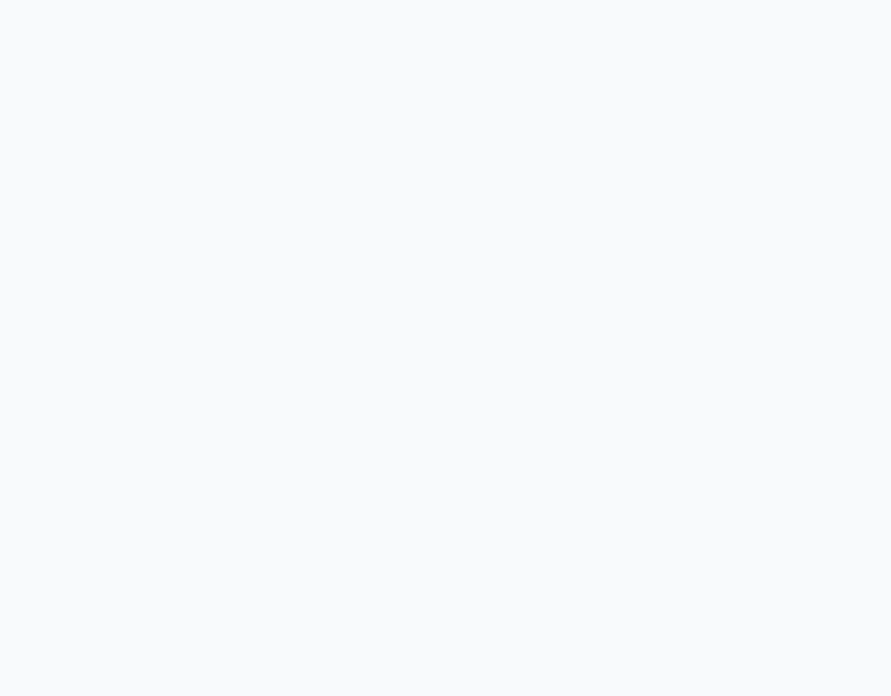
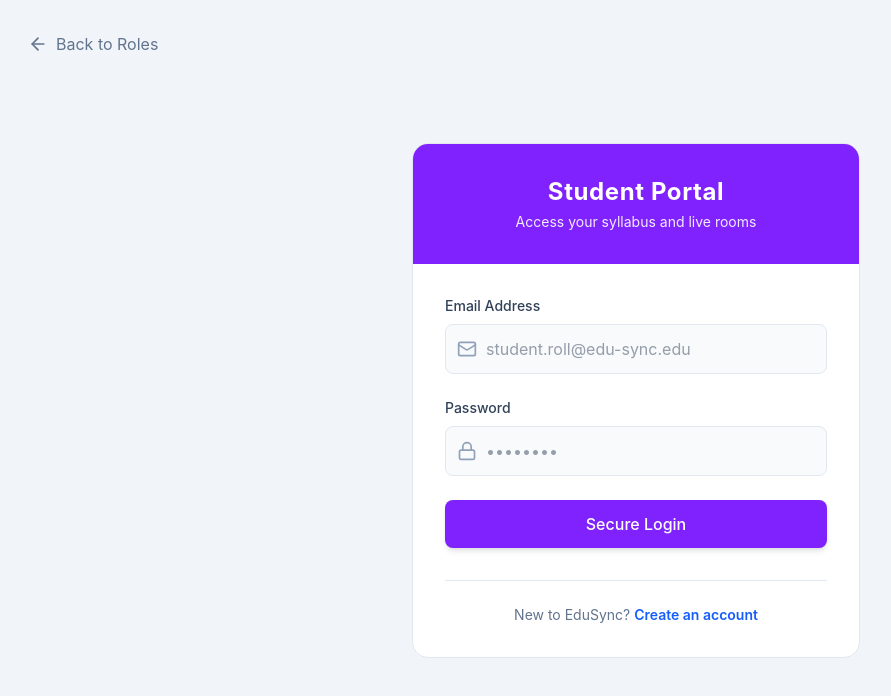
Before and after one commit to sahidbeet960-dot/edusync-project, a React (Vite) app in the folder Edu-Sync/: page /login in a window 1280 px wide. Before the commit this address had no page. Shown: the top 696 px of the page, without its empty margins (4-895 px from the left). Built offline with nearby package versions, Linux system fonts and the light colour scheme.

Commit message:
log in from creation and for this the require packages install

```diff
--- /dev/null
+++ b/Edu-Sync/src/AUTH/Login.jsx
@@ -0,0 +1,174 @@
+import React, { useState } from 'react';
+import { useLocation, useNavigate, Link } from 'react-router-dom';
+import { ArrowLeft, Lock, Mail, Loader2 } from 'lucide-react';
+import apiClient from '../services/api';
+import { jwtDecode } from 'jwt-decode';
+
+const Login = () =>{
+      const navigate=useNavigate()
+      const location=useLocation()
+
+      const attemptedRole=location.state?.role || 'STUDENT'
+
+      const [email,setEmail]=useState('')
+      const [password,setPassword]=useState('')
+      const [isLoading, setIsLoading] = useState(false);
+      const [error, setError] = useState('');
+
+      const registerPath = '/register';
+
+  const roleConfig = {
+    PROFESSOR: {
+      title: 'Professor Access',
+      subtitle: 'Enter your faculty credentials',
+      color: 'bg-blue-600 hover:bg-blue-700',
+      placeholder: 'dr.name@edu-sync.edu',
+    },
+    CR: {
+      title: 'Class Representative Access',
+      subtitle: 'Enter your CR credentials to manage schedules',
+      color: 'bg-green-600 hover:bg-green-700',
+      placeholder: 'cr.name@edu-sync.edu',
+    },
+    STUDENT: {
+      title: 'Student Portal',
+      subtitle: 'Access your syllabus and live rooms',
+      color: 'bg-violet-600 hover:bg-violet-700',
+      placeholder: 'student.roll@edu-sync.edu',
+    }
+  };
+
+    const currentConfig = roleConfig[attemptedRole];
+
+    // this function handel the log in process
+
+    const handleLogin = async (e) => {
+    e.preventDefault();
+    setError('');
+    setIsLoading(true);
+
+    try {
+      const params = new URLSearchParams();
+      params.append('username', email);
+      params.append('password', password);
+
+      const response = await apiClient.post('/api/v1/auth/login', params, {
+        headers: {
+          'Content-Type': 'application/x-www-form-urlencoded'
+        }
+      });
+      const { access_token } = response.data;
+      const decodedToken = jwtDecode(access_token);
+
+      const actualRole = decodedToken.role?.toUpperCase();
+
+      if (actualRole !== attemptedRole) {
+        setError(`Access Denied: This email is registered as a ${actualRole}. Please use the correct login portal.`);
+        setIsLoading(false);
+        return;
+      }
+
+      localStorage.setItem('edusync_token', access_token);
+
+      if (actualRole === 'PROFESSOR') navigate('/dashboard/professor');
+      else if (actualRole === 'CR') navigate('/dashboard/cr');
+      else navigate('/dashboard/student');
+
+    } catch (err) {
+      console.error('Login error:', err);
+      if (err.response?.data?.detail) {
+        setError(typeof err.response.data.detail === 'string' ? err.response.data.detail : 'Invalid credentials.');
+      } else {
+        setError('Failed to connect to the server. Please try again.');
+      }
+    } finally {
+      setIsLoading(false);
+    }
+  };
+
+  return (
+    <div className="flex flex-col items-center justify-center min-h-screen p-6 bg-slate-100">
+
+      <button
+        onClick={() => navigate('/role-selection')}
+        className="absolute top-8 left-8 flex items-center text-slate-500 hover:text-slate-800 transition-colors"
+      >
+        <ArrowLeft className="w-5 h-5 mr-2" />
+        Back to Roles
+      </button>
+
+      <div className="w-full max-w-md bg-white rounded-2xl shadow-x1 overflow-hidden border border-slate-200">
+
+        <div className={`p-8 text-center text-white ${currentConfig.color.split(' ')[0]}`}>
+          <h2 className="text-2xl font-bold tracking-wide">{currentConfig.title}</h2>
+          <p className="text-sm opacity-90 mt-1">{currentConfig.subtitle}</p>
+        </div>
+
+        <div className="p-8">
+          <form onSubmit={handleLogin} className="space-y-6">
+
+            {error && (
+              <div className="bg-red-50 text-red-600 text-sm p-3 rounded-lg border border-red-100 text-center font-medium">
+                {error}
+              </div>
+            )}
+
+            <div>
+              <label className="block text-sm font-medium text-slate-700 mb-2">Email Address</label>
+              <div className="relative">
+                <div className="absolute inset-y-0 left-0 pl-3 flex items-center pointer-events-none">
+                  <Mail className="h-5 w-5 text-slate-400" />
+                </div>
+                <input
+                  type="email"
+                  required value={email}
+                  onChange={(e) => setEmail(e.target.value)}
+                  className="w-full pl-10 pr-4 py-3 bg-slate-50 border border-slate-200 rounded-lg focus:ring-2 focus:ring-blue-500 outline-none transition-all text-slate-700"
+                  placeholder={currentConfig.placeholder}
+                />
+              </div>
+            </div>
+
+            <div>
+              <label className="block text-sm font-medium text-slate-700 mb-2">Password</label>
+              <div className="relative">
+                <div className="absolute inset-y-0 left-0 pl-3 flex items-center pointer-events-none">
+                  <Lock className="h-5 w-5 text-slate-400" />
+                </div>
+                <input
+                  type="password"
+                  required value={password}
+                  onChange={(e) => setPassword(e.target.value)}
+                  className="w-full pl-10 pr-4 py-3 bg-slate-50 border border-slate-200 rounded-lg focus:ring-2 focus:ring-blue-500 outline-none transition-all text-slate-700"
+                  placeholder="••••••••"
+                />
+              </div>
+            </div>
+
+            <button
+              type="submit"
+              disabled={isLoading}
+              className={`w-full py-3 px-4 rounded-lg text-white font-medium transition-colors shadow-md flex justify-center items-center disabled:opacity-70 ${currentConfig.color}`}
+            >
+              {isLoading ? <Loader2 className="w-5 h-5 animate-spin mr-2" /> : null}
+              {isLoading ? 'Authenticating...' : 'Secure Login'}
+            </button>
+
+            <div className="mt-8 text-center border-t border-slate-200 pt-6">
+              <p className="text-sm text-slate-500">
+                New to EduSync?{' '}
+                <Link to={registerPath} state={{ role: attemptedRole }} className="text-blue-600 font-semibold hover:underline">
+                  Create an account
+                </Link>
+              </p>
+            </div>
+
+          </form>
+        </div>
+      </div>
+    </div>
+  );
+
+};
+
+export default Login;
--- a/Edu-Sync/src/App.jsx
+++ b/Edu-Sync/src/App.jsx
@@ -1,6 +1,7 @@
 import { BrowserRouter as Router, Routes, Route, Navigate } from 'react-router-dom';
 // authentication and log in
 import RoleSelection from './LOGIN/RoleSelection';
+import Login from './AUTH/Login';
 function App() {
 
   return (
@@ -9,8 +10,9 @@
               <Routes>
                 {/* Default router */}
                 <Route path="/" element={<Navigate to="/role-selection" />} />
-                {/* --- Auth Routes --- */}
+                {/*  Authentication Routes */}
                 <Route path="/role-selection" element={<RoleSelection />} />
+                <Route path="/login" element={<Login />} />
               </Routes>
          </div>
     </Router>
--- a/Edu-Sync/src/LOGIN/RoleSelection.jsx
+++ b/Edu-Sync/src/LOGIN/RoleSelection.jsx
@@ -26,8 +26,8 @@
       id: 'STUDENT',
       title: 'Student Login',
       description: 'For Students to Access Portal & Live Study Rooms',
-      icon: <GraduationCap className="w-12 h-12 mb-4 text-indigo-500" />,
-      theme: 'hover:border-indigo-500 hover:shadow-indigo-300',
+      icon: <GraduationCap className="w-12 h-12 mb-4 text-violet-500" />,
+      theme: 'hover:border-violet-500 hover:shadow-violet-300',
     }
   ];
 
--- /dev/null
+++ b/Edu-Sync/src/services/api.js
@@ -0,0 +1,19 @@
+import axios from 'axios';
+
+const apiClient = axios.create({
+  baseURL: 'http://localhost:5000/api', // according to the local host url it will changes.
+  headers: {
+    'Content-Type': 'application/json',
+  },
+});
+
+// adding an interceptor to automatically attach the user JWS Token's once log in
+apiClient.interceptors.request.use((config) => {
+  const token = localStorage.getItem('edusync_token');
+  if (token) {
+    config.headers.Authorization = `Bearer ${token}`;
+  }
+  return config;
+});
+
+export default apiClient;
--- /dev/null
+++ b/package.json
@@ -0,0 +1,6 @@
+{
+  "dependencies": {
+    "axios": "^1.13.6",
+    "jwt-decode": "^4.0.0"
+  }
+}
```
Also changed, not shown: Edu-Sync/src/AUTH/Registration.jsx (added), Edu-Sync/src/LOGIN/ForgetPassword.jsx (added), Edu-Sync/src/LOGIN/VerifyOtp.jsx (added), 1 other file (tests, documents, lock files or other folders).
